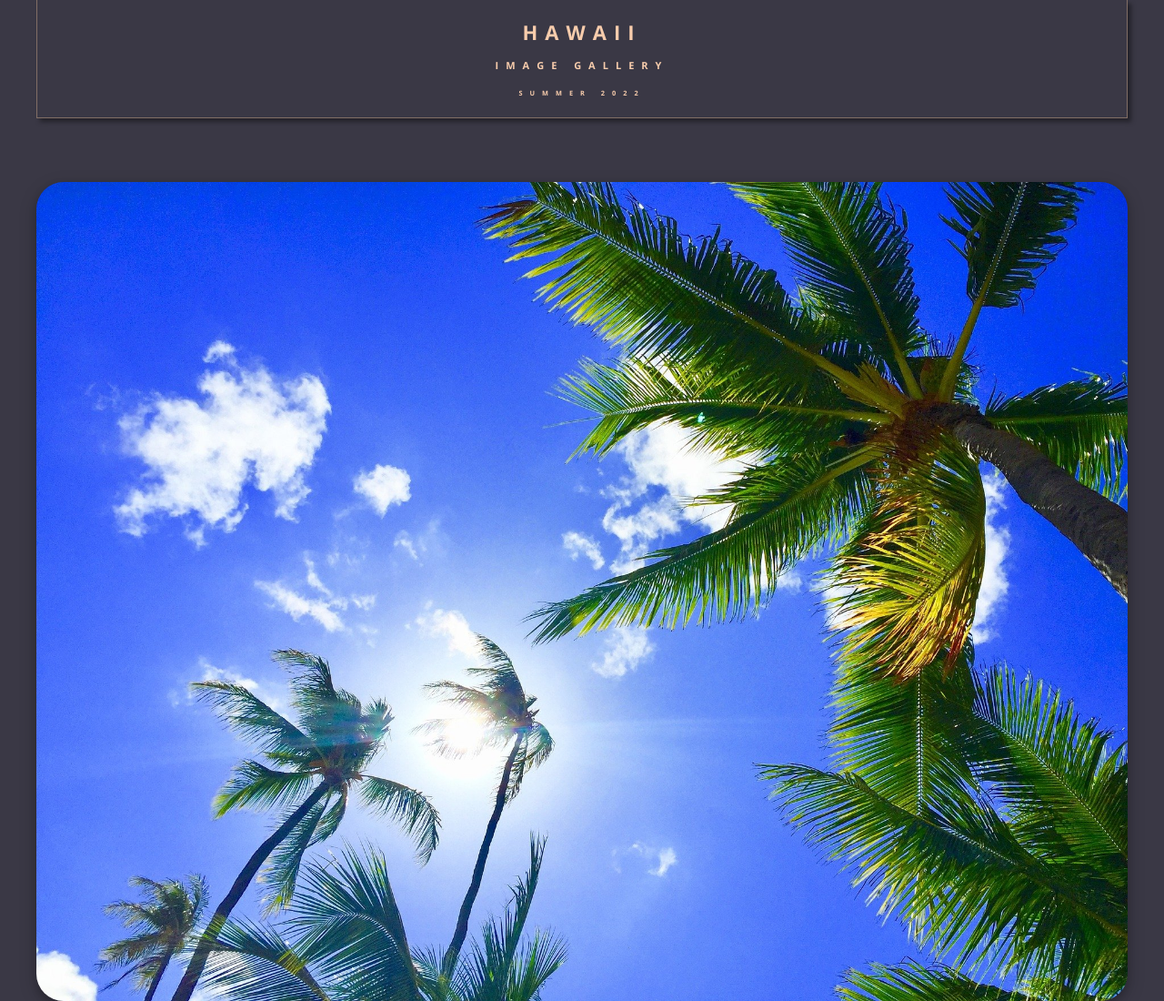
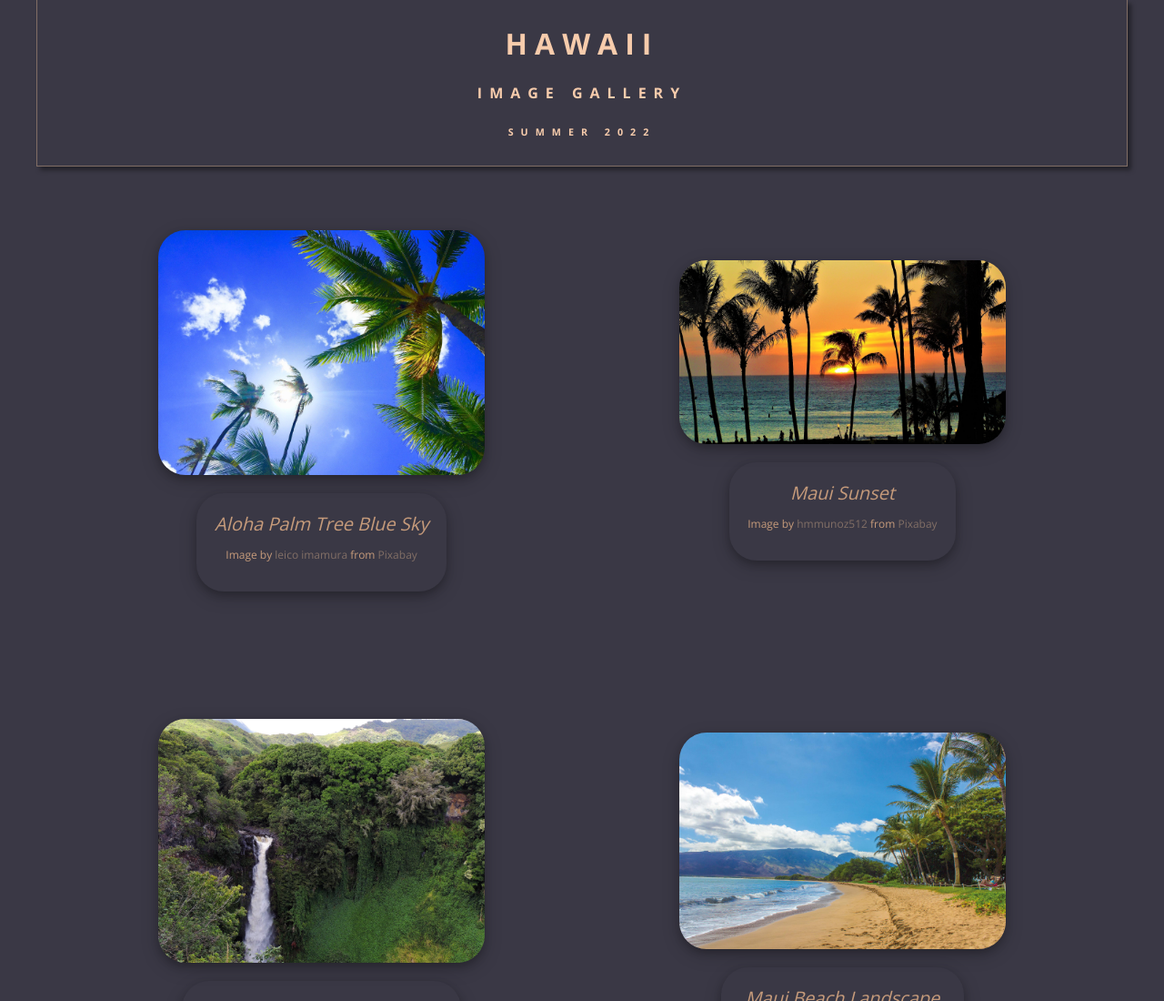
Before and after one commit to CSF2223/imagegallery-WhiteLachai, a plain HTML site: page index.html in a window 1280 px wide. Shown: the top 1100 px of the page at 91% size. Drawn offline with nearby package versions, Linux system fonts and the light colour scheme.

Commit message:
Prepare project for publishing with GitHub

```diff
--- a/index.html
+++ b/index.html
@@ -14,7 +14,7 @@
         <h6>Summer 2022</h6>
     </header>
 
-    <section>
+    <section class= "gallery">
         <div class ="imageCard">
             <img src="assets/hawaii-2700190_1920.jpg" alt="Aloha Palm Tree Blue Sky" width="300" height="300"></img>
            <div class = "cardText">
--- a/style.css
+++ b/style.css
@@ -68,8 +68,25 @@ p {
 .cardText {
     color:  #C69B7B;
     text-align: center;
-    padding: 1rem;
+    padding: 2rem;
     border-radius: 30px;
     margin-top: 2rem;
     box-shadow: 0 4px 8px 0 rgba(0, 0, 0, 0.2), 0 6px 20px 0 rgba(0, 0, 0, 0.19);
 }
+
+@media (min-width: 768px) {
+    header {
+        font-size: 1.6rem;
+    }
+
+    .gallery{
+    display: flex;
+    flex-direction: row;
+    justify-content: space-evenly;
+    flex-wrap: wrap;
+    }
+
+    .imageCard {
+        width: 28%;
+    }
+}
```
